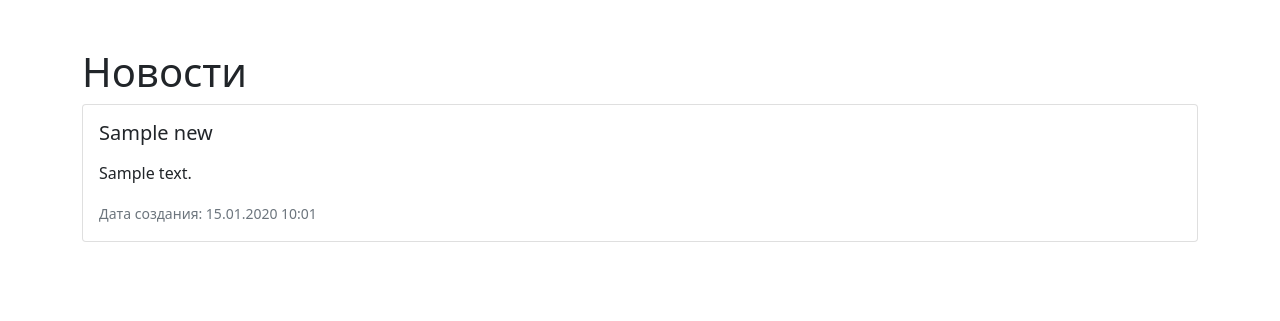
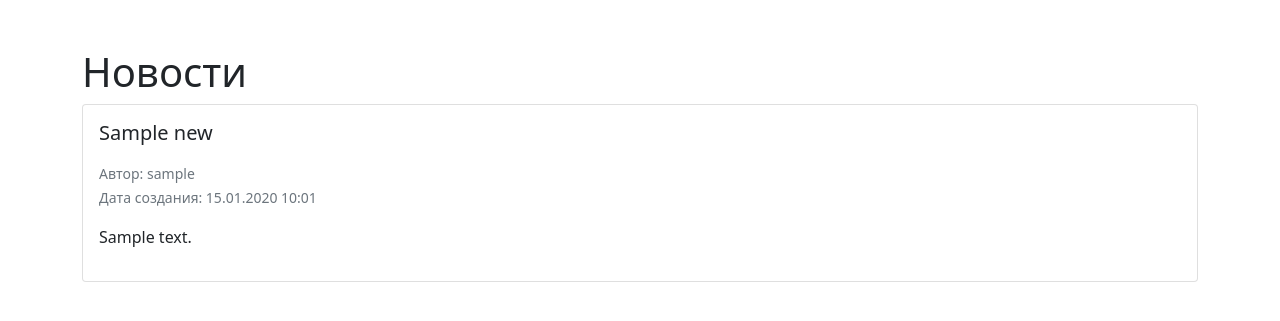
Before and after one commit to bolanebyla/Coursework-DjangoSecurity, a Django app: page / in a window 1280 px wide. Shown: the top 321 px of the page. Run offline with Django 4.2, Linux system fonts and the light colour scheme; tables that the repository leaves empty hold one stand-in row (values such as "Sample post"); some libraries are stand-ins or nearby versions.

Commit message:
Добавить автора

```diff
--- a/news/models.py
+++ b/news/models.py
@@ -4,6 +4,9 @@ from django.db import models
 class News(models.Model):
     title = models.CharField('Название', max_length=150)
     text = models.TextField('Новость')
+
+    author = models.ForeignKey('auth.User', on_delete=models.CASCADE)
+
     creation_date = models.DateTimeField(auto_now_add=True)
     update_date = models.DateTimeField(auto_now=True)
 
--- a/news/templates/news/news_list.html
+++ b/news/templates/news/news_list.html
@@ -7,10 +7,22 @@
         <div class="card mb-3">
             <div class="card-body">
                 <h5 class="card-title">{{ news.title }}</h5>
+                <p class="card-text">
+                <div>
+                    <small class="text-muted">
+                        Автор: {{ news.author }}
+                    </small>
+                </div>
+                <div>
+                    <small class="text-muted">
+                        Дата создания: {{ news.creation_date|date:'d.m.Y H:m' }}
+                    </small>
+                </div>
+                </p>
+
+
                 <p class="card-text">{{ news.text|linebreaks }}</p>
-                <p class="card-text"><small class="text-muted">
-                    Дата создания: {{ news.creation_date|date:'d.m.Y H:m' }}
-                </small></p>
+
             </div>
         </div>
     {% endfor %}
--- a/news/views.py
+++ b/news/views.py
@@ -9,11 +9,13 @@ class NewsListView(generic.ListView):
     model = models.News
 
 
-
 class NewsCreateView(LoginRequiredMixin, generic.CreateView):
     model = models.News
     fields = ('title', 'text',)
     template_name = 'attacks_demonstration/xss_form.html'
 
+    def form_valid(self, form):
+        super(NewsCreateView, self).form_valid(form)
+
     def get_success_url(self):
-        return reverse('news:list', kwargs={'pk': self.object.id})
+        return reverse('news:list')
```
Also changed, not shown: news/migrations/0003_news_author.py (added).
